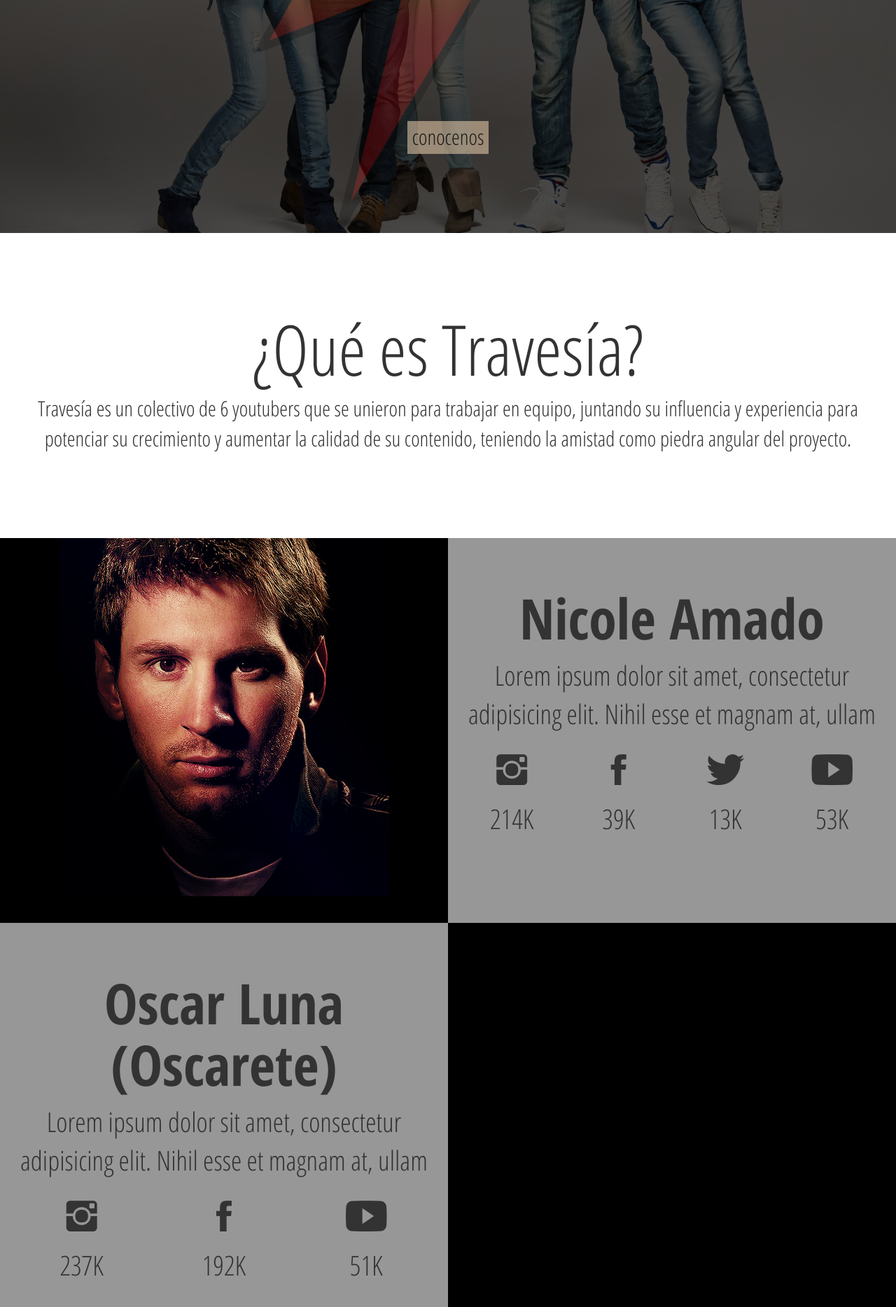
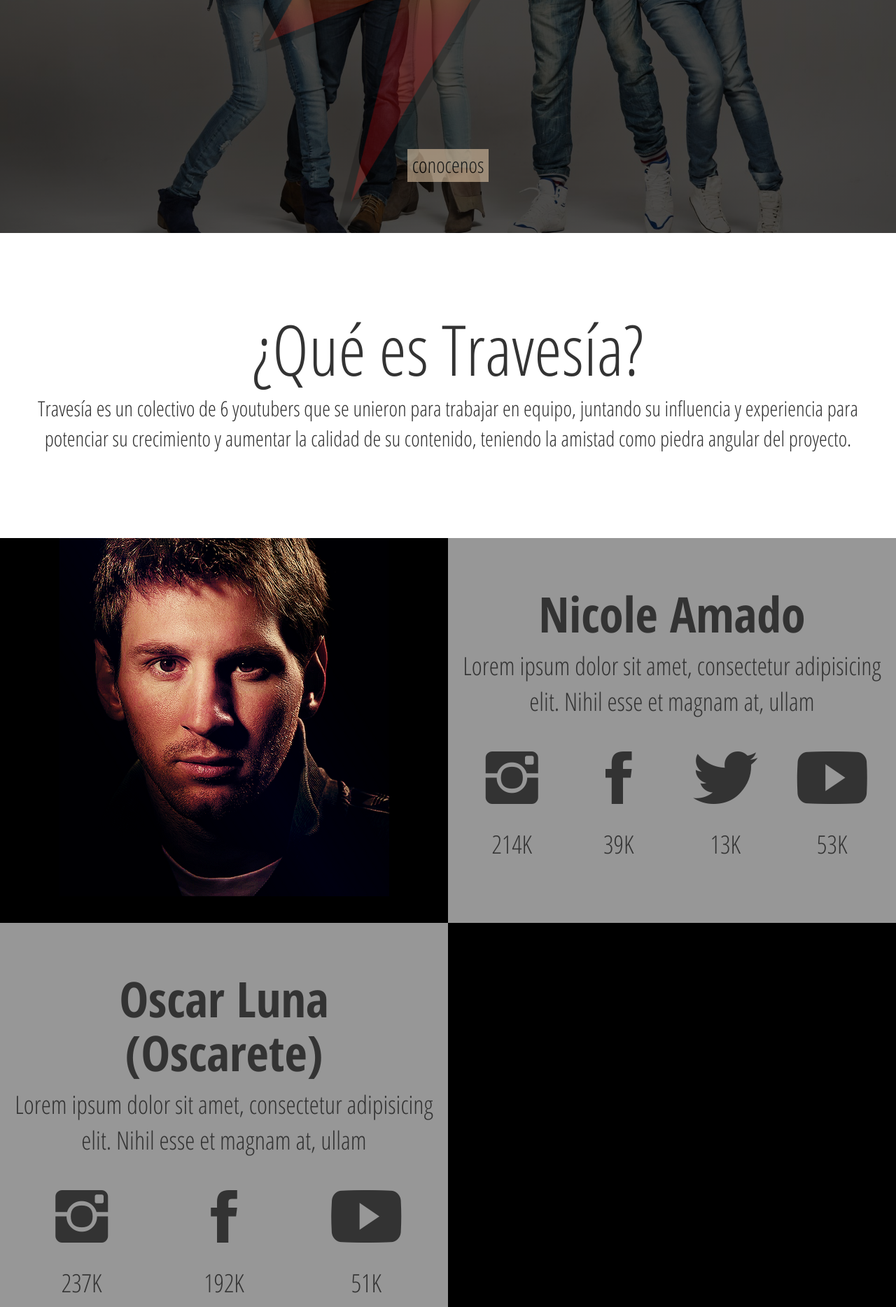
Before and after one commit to jorgeduardos/TravesiaSite, a PHP site: page /home.html in a window 1280 px wide. Shown: the part 467-2335 px from the top of the page at 70% size. Run offline with PHP 8.4, Linux system fonts and the light colour scheme; style sheets or scripts are compiled from the project's sources; some libraries are stand-ins or nearby versions.

Commit message:
fixed little things in about section

```diff
--- a/resources/css/homeStyle.css
+++ b/resources/css/homeStyle.css
@@ -113,7 +113,7 @@ header img{
 }
 
 header button{
-	margin-top: 180px;
+	margin-top: 220px;
 	border: solid 1px #FFE0BB;
 	opacity: 0.5;
 	color: #000;
@@ -153,7 +153,7 @@ header button:hover{
 
 .grid i{
 	display: block;
-	font-size: 150%;
+	font-size: 100px;
 }
 
 .bkgBlack{
@@ -161,14 +161,14 @@ header button:hover{
 }
 
 .bkgGrey{
-	font-size: 130%;
+	font-size: 120%;
 	padding-top: 50px;
 	background-color: #979797;
 }
 
 .bkgGrey h3{
 	font-weight: bold;
-	font-size: 80px;
+	font-size: 70px;
 }
 
 .socialReachInner{
@@ -181,7 +181,7 @@ header button:hover{
 
 .smrNumber{
 	position: absolute;
-	top: 35%;
+	top: 32%;
 	right: 12%;
 	font-weight: bold;
 	font-size: 130px;
```
